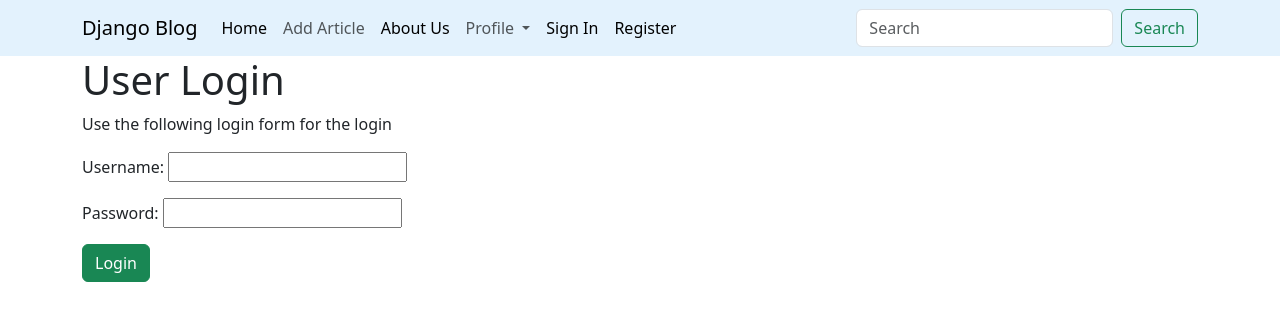
After one commit to rajagondap/learning_project, a Django app: page /articles/login/ in a window 1280 px wide. The commit adds this page. Shown: the top 321 px of the page. Run offline with Django 4.2, Linux system fonts and the light colour scheme.

Commit message:
Added the logic and pages for login, registration forms.py, settings, urls, changes in the models for login and registration

```diff
--- a/Blog/Blog/settings.py
+++ b/Blog/Blog/settings.py
@@ -38,6 +38,8 @@ INSTALLED_APPS = [
     'django.contrib.messages',
     'django.contrib.staticfiles',
     'articles',
+    'crispy_forms',
+    'crispy_bootstrap5',
 ]
 
 MIDDLEWARE = [
@@ -122,3 +124,7 @@ STATIC_URL = 'static/'
 # https://docs.djangoproject.com/en/4.2/ref/settings/#default-auto-field
 
 DEFAULT_AUTO_FIELD = 'django.db.models.BigAutoField'
+
+CRISPY_ALLOWED_TEMPLATE_PACKS = "bootstrap5"
+
+CRISPY_TEMPLATE_PACK = "bootstrap5"
--- /dev/null
+++ b/Blog/articles/forms.py
@@ -0,0 +1,22 @@
+from django import forms
+from django.contrib.auth.models import User
+
+
+class LoginForm(forms.Form):
+    username = forms.CharField()
+    password = forms.CharField(widget=forms.PasswordInput)
+
+
+class UserRegistration(forms.ModelForm):
+    password = forms.CharField(label='Password', widget=forms.PasswordInput)
+    password2 = forms.CharField(label='Confirm Password', widget=forms.PasswordInput)
+
+    class Meta:
+        model = User
+        fields = ('username', 'first_name', 'email')
+
+    def clean_password2(self):
+        cd = self.cleaned_data
+        if cd['password'] != cd['password2']:
+            raise forms.ValidationError(' Password do not match')
+        return cd['password2']
--- /dev/null
+++ b/Blog/articles/templates/account/login.html
@@ -0,0 +1,22 @@
+{% extends 'base.html'%}
+
+
+{% block title %} Login {% endblock %}
+
+{% block body %}
+<div class="container">
+  <h1> User Login </h1>
+  <p> Use the following login form for the login</p>
+   <form action="" method = "post" novalidate>
+    {{form.as_p}}
+
+    {% csrf_token %}
+
+    <input type="submit" value="Login" class="btn btn-success">
+
+   </form>
+
+</div>
+
+
+{% endblock %}
--- a/Blog/articles/templates/articles.html
+++ b/Blog/articles/templates/articles.html
@@ -20,7 +20,7 @@
 
     {% for article in article_list %}
         <span class="badge rounded-pill bg-success"> Author: {{article.author}}</span>
-        <h4 ><a class="link-style" href=""> {{article.title}}</a></h4>
+        <h4 ><a class="link-style" href="{% url 'article_details' article.slug %}"> {{article.title}}</a></h4>
 
     {% endfor %}
 
--- a/Blog/articles/templates/base.html
+++ b/Blog/articles/templates/base.html
@@ -4,6 +4,7 @@
     <meta charset="UTF-8">
     <title>{% block title %}{% endblock %}</title>
 <link href="https://cdn.jsdelivr.net/npm/bootstrap@5.3.2/dist/css/bootstrap.min.css" rel="stylesheet" integrity="sha384-T3c6CoIi6uLrA9TneNEoa7RxnatzjcDSCmG1MXxSR1GAsXEV/Dwwykc2MPK8M2HN" crossorigin="anonymous">
+    {% include 'navbar.html' %}
     {%block style %}
 
 
--- /dev/null
+++ b/Blog/articles/templates/navbar.html
@@ -0,0 +1,56 @@
+{% block style %}
+    <style>
+        .navbar .brand {
+        max-height: 40px;
+        max-width: 30%;
+        overflow: visible;
+        padding-top: 0;
+        padding-bottom: 0;
+        }
+    </style>
+{% endblock %}
+
+<nav class="navbar navbar-expand-lg navbar navbar-light" style="background-color: #e3f2fd;">
+  <div class="container">
+    <a class="navbar-brand" href="#">
+      Django Blog
+    </a>
+    <button class="navbar-toggler" type="button" data-bs-toggle="collapse" data-bs-target="#navbarSupportedContent" aria-controls="navbarSupportedContent" aria-expanded="false" aria-label="Toggle navigation">
+      <span class="navbar-toggler-icon"></span>
+    </button>
+    <div class="collapse navbar-collapse" id="navbarSupportedContent">
+      <ul class="navbar-nav me-auto mb-2 mb-lg-0">
+        <li class="nav-item">
+          <a class="nav-link active" aria-current="page" href="#">Home</a>
+        </li>
+        <li class="nav-item">
+          <a class="nav-link" href="#">Add Article</a>
+        </li>
+        <li class="nav-item">
+          <a class="nav-link active" aria-current="page" href="#">About Us</a>
+        </li>
+        <li class="nav-item dropdown">
+          <a class="nav-link dropdown-toggle" href="#" role="button" data-bs-toggle="dropdown" aria-expanded="false">
+            Profile
+          </a>
+          <ul class="dropdown-menu">
+            <li><a class="dropdown-item" href="#">Add Avatar</a></li>
+            <li><a class="dropdown-item" href="#">Change Password</a></li>
+            <li><a class="dropdown-item" href="#">logout</a></li>
+          </ul>
+        </li>
+        <li class="nav-item">
+          <a class="nav-link active" aria-current="page" href="#">Sign In</a>
+        </li>
+        <li class="nav-item">
+          <a class="nav-link active" aria-current="page" href="#">Register</a>
+        </li>
+      </ul>
+      <form class="d-flex" role="search">
+
+        <input class="form-control me-2" type="search" placeholder="Search" aria-label="Search">
+        <button class="btn btn-outline-success" type="submit">Search</button>
+      </form>
+    </div>
+  </div>
+</nav>
--- a/Blog/articles/urls.py
+++ b/Blog/articles/urls.py
@@ -1,7 +1,10 @@
 
 from django.urls import path
-from .views import article_list
+from .views import article_list, article_details, user_login, register
 
 urlpatterns = [
-    path('', article_list, name='article_list')
+    path('', article_list, name='article_list'),
+    path('articles/<slug:slug>/', article_details, name='article_details'),
+    path('login/', user_login, name='login'),
+    path('register/', register, name='register'),
 ]
--- a/Blog/articles/views.py
+++ b/Blog/articles/views.py
@@ -1,5 +1,7 @@
-from django.shortcuts import render, HttpResponse
+from django.shortcuts import render, HttpResponse, get_object_or_404
 from .models import Article
+from .forms import LoginForm, UserRegistration
+from django.contrib.auth import authenticate, login
 
 
 # Create your views here.
@@ -7,3 +9,42 @@ from .models import Article
 def article_list(request):
     article_list = Article.objects.all().order_by('-published')
     return render(request, 'articles.html', {'article_list': article_list})
+
+
+def article_details(request, slug):
+    article = get_object_or_404(Article, slug=slug)
+    return render(request, 'article_details.html', {'article': article})
+
+
+def user_login(request):
+    if request.method == "POST":
+        form = LoginForm(request.POST)
+        if form.is_valid():
+            cd = form.cleaned_data
+            user = authenticate(request, username=cd['username'], password=cd['password'])
+
+            if user is not None:
+                login(request, user)
+                return HttpResponse(" You are authenticated")
+            else:
+                return HttpResponse("Invalid Login")
+    else:
+        form = LoginForm()
+
+    return render(request, 'account/login.html', {'form': form})
+
+
+def register(request):
+    if request.method == 'POST':
+        user_form = UserRegistration(request.POST)
+        if user_form.is_valid():
+            new_user = user_form.save(commit=False)
+            new_user.set_password(user_form.cleaned_data['password'])
+
+            new_user.save()
+            return render(request, 'account/register_done.html', {'user_form': user_form})
+
+    else:
+        user_form = UserRegistration()
+
+    return render(request, 'account/register.html', {'user_form': user_form})
```
Also changed, not shown: Blog/articles/templates/account/register.html (added, +26 -0 lines), Blog/articles/templates/article_details.html (added, +19 -0 lines), Blog/articles/brand.png (added), Blog/articles/templates/account/register_done.html (added), Blog/db.sqlite3, readme.md.
